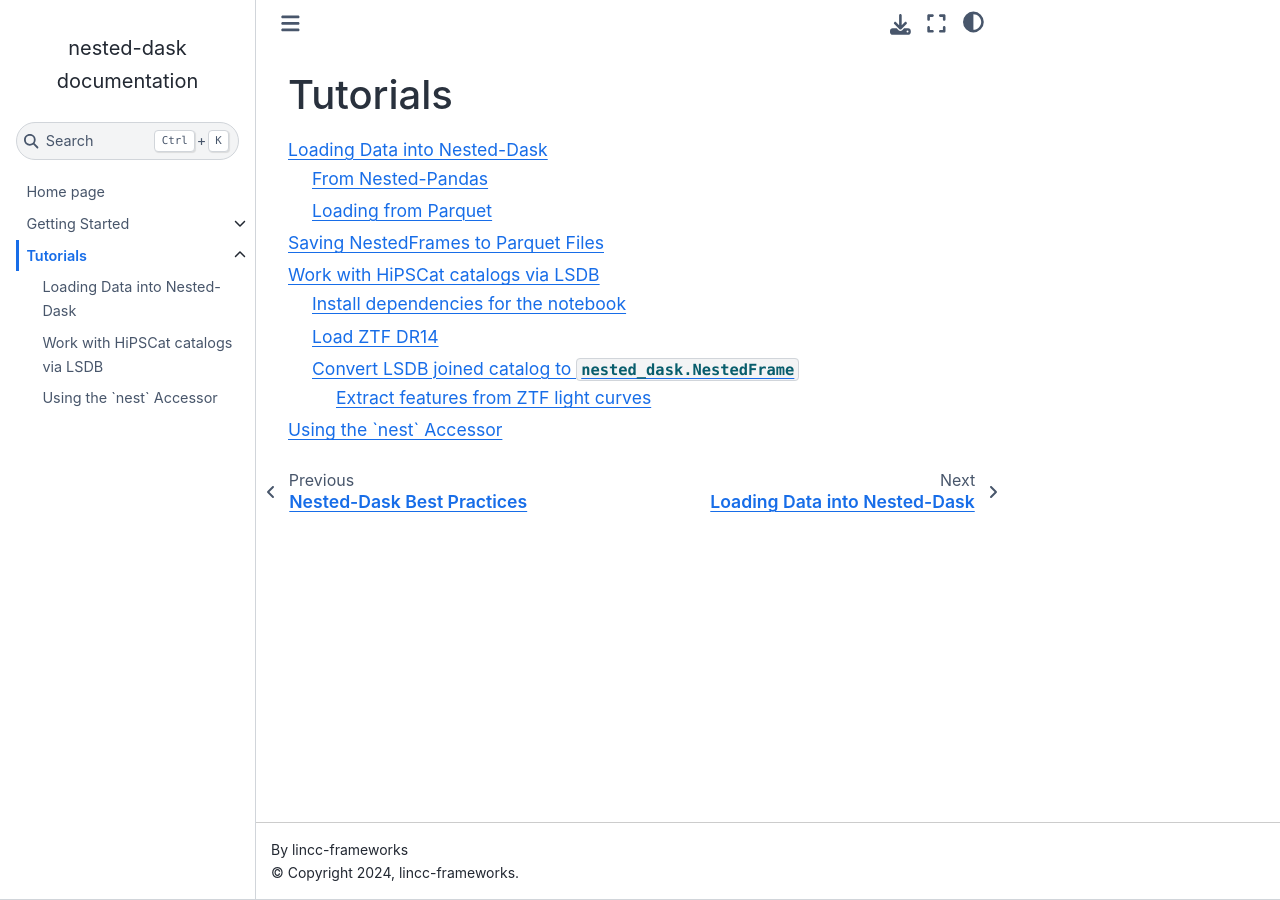
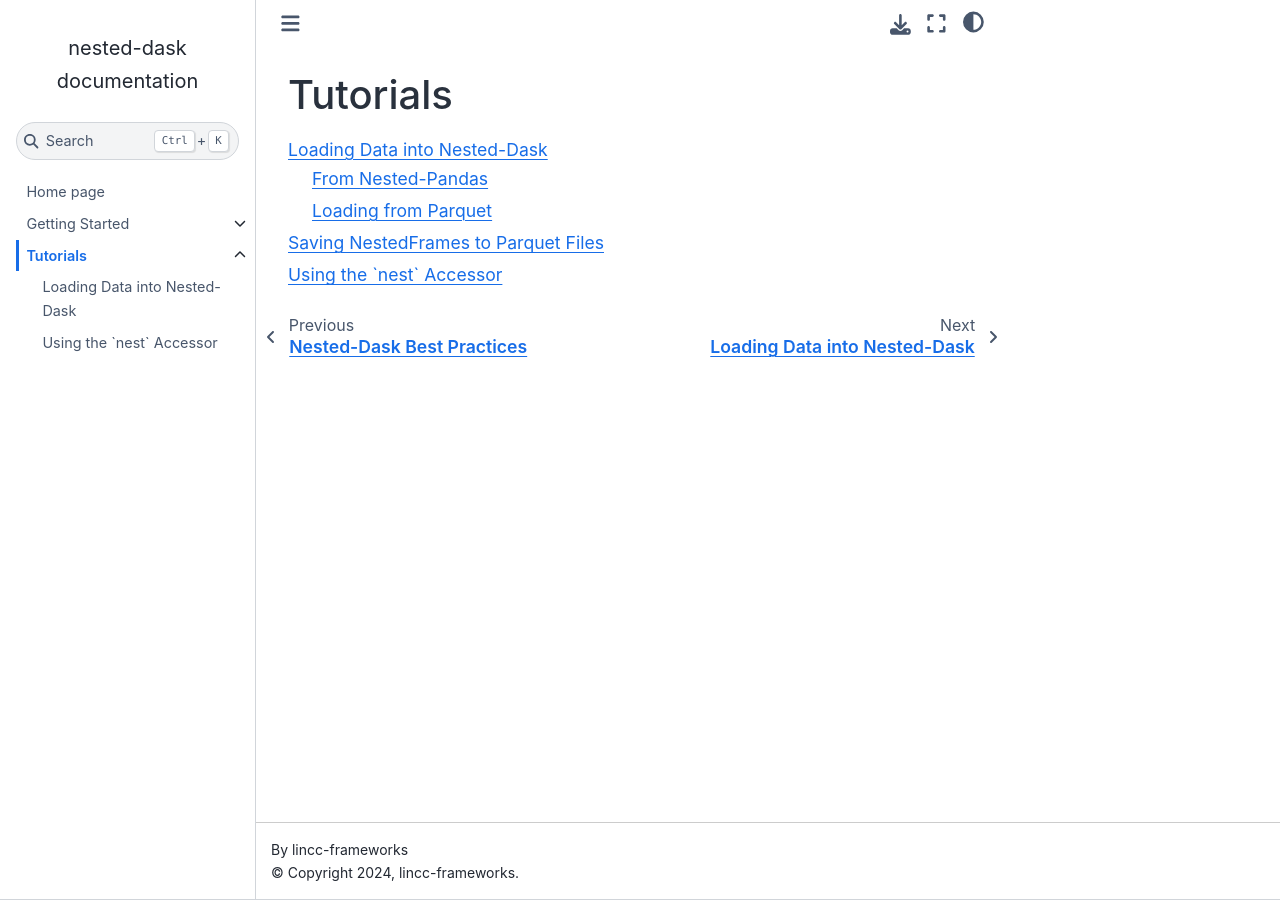
Before and after one commit to lincc-frameworks/nested-dask, a Sphinx documentation site: the page built from docs/tutorials.rst, in a window 1280 px wide. Built offline with Sphinx 7.4.7 and the Sphinx Book theme 1.1.4, drawn with Linux system fonts in a browser that asks for light colours; pages that are not in the unit, such as notebooks, are missing from menus.

Commit message:
remove lsdb tutorial

```diff
--- a/docs/tutorials.rst
+++ b/docs/tutorials.rst
@@ -4,5 +4,4 @@ Tutorials
 .. toctree::
 
     Loading Data into Nested-Dask <tutorials/loading_data>
-    Work with HiPSCat catalogs via LSDB <tutorials/work_with_lsdb>
     Using the `nest` Accessor <tutorials/nest_accessor>
```
Also changed, not shown: docs/tutorials/work_with_lsdb.ipynb (deleted).
